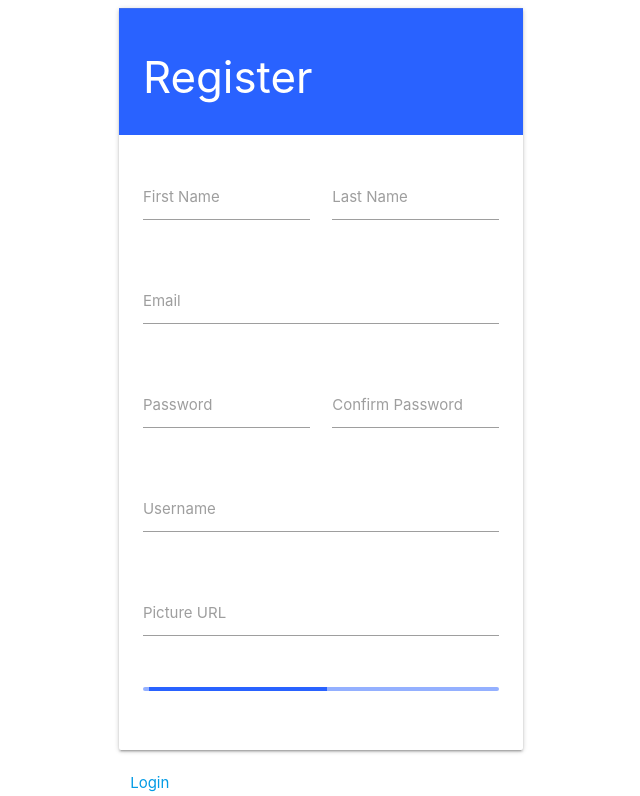
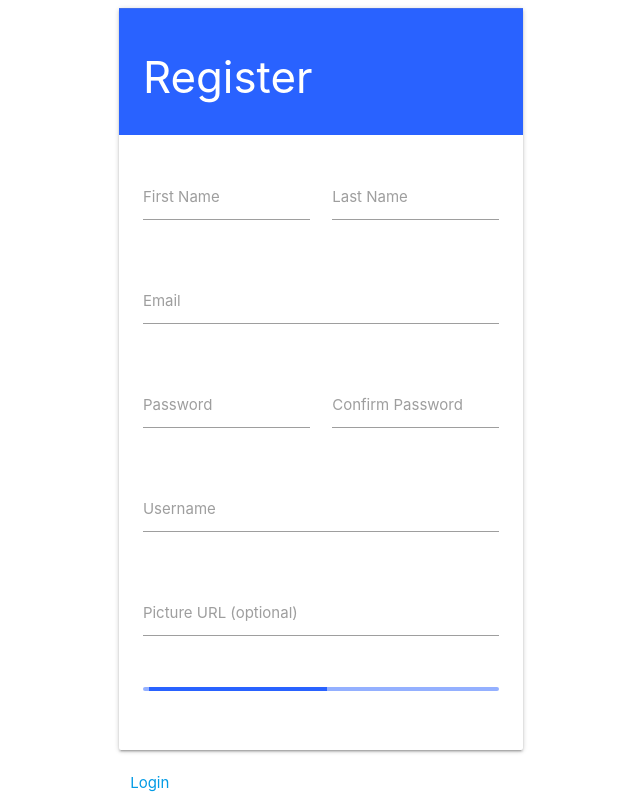
Before and after one commit to Luca-Castelnuovo/Accounts, a PHP site: page /user/register in a window 1280 px wide. Shown: the top 796 px of the page, without its empty margins (319-959 px from the left). Run offline with PHP 8.4, Linux system fonts and the light colour scheme; data that the repository does not hold is empty; a stand-in replaces the project's code that opens the database connection; some libraries are stand-ins or nearby versions.

Commit message:
fixed #38

```diff
--- a/user/register.php
+++ b/user/register.php
@@ -155,8 +155,8 @@ HTML;
                     </div>
                     <div class="row">
                         <div class="input-field col s12">
-                            <label for="picture_url">Picture URL</label>
-                            <input type="text" id="picture_url" name="picture_url" required/>
+                            <label for="picture_url">Picture URL (optional)</label>
+                            <input type="text" id="picture_url" name="picture_url"/>
                         </div>
                     </div>
                     <div class="row">
```
